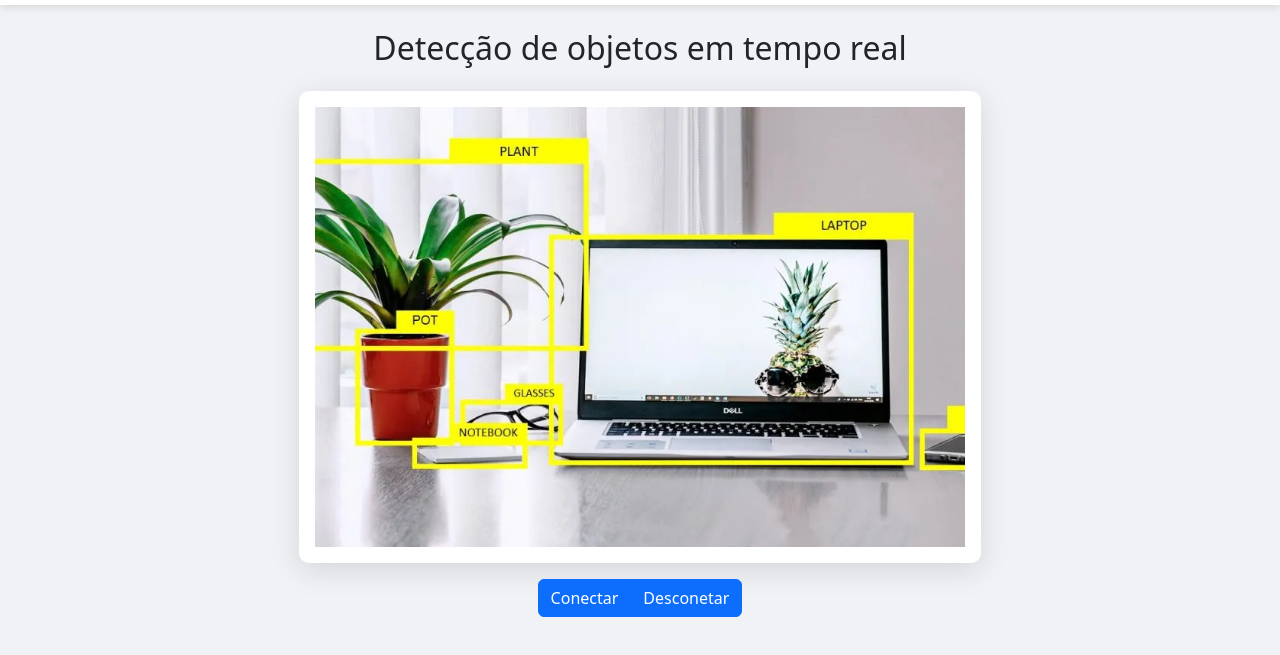
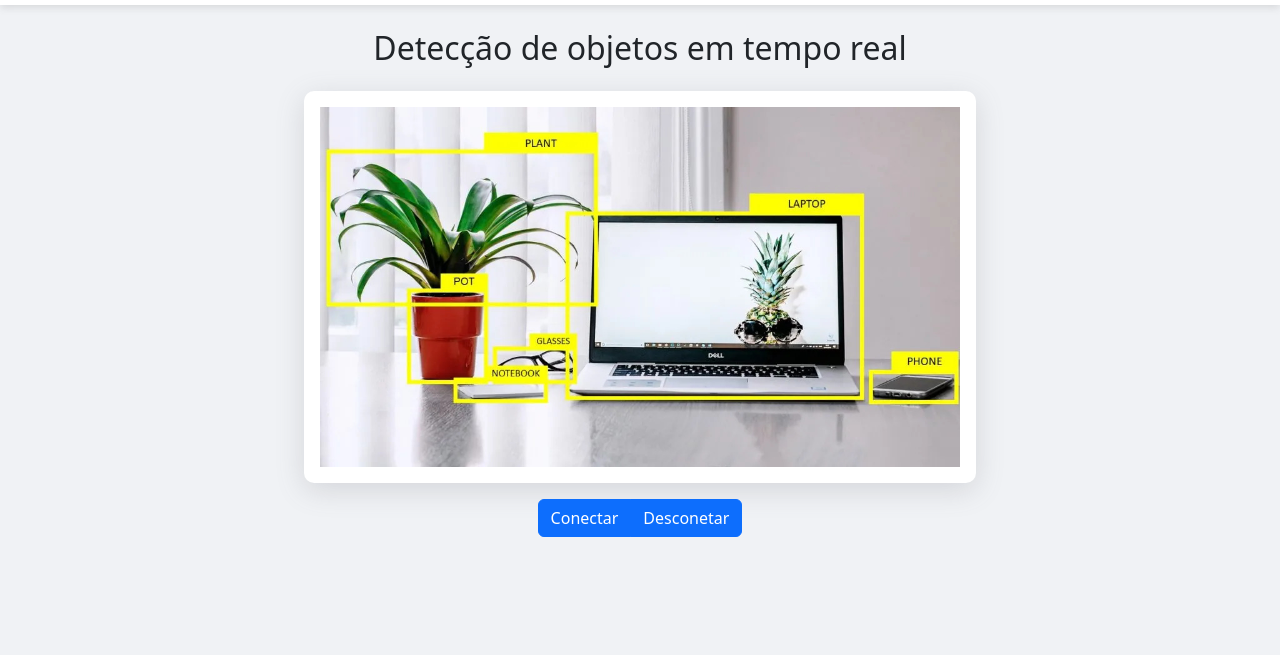
Before and after one commit to ezequias21/object-detecion-app, a website: page index.html in a window 1280 px wide. Shown: the part 55-710 px from the top of the page. Drawn offline with nearby package versions, Linux system fonts and the light colour scheme; no server answers.

Commit message:
feat: ajusta o tamanho da tela de visualização paras imagens rotuladas

```diff
--- a/public/style/app.css
+++ b/public/style/app.css
@@ -19,7 +19,7 @@ body {
     box-shadow: rgba(100, 100, 111, 0.2) 0px 7px 29px 0px;
 }
 .image__container--frame {
-    width: 650px;
-    height: 440px;
+    width: 640px;
+    height: auto;
     object-fit: cover;
 }
```
